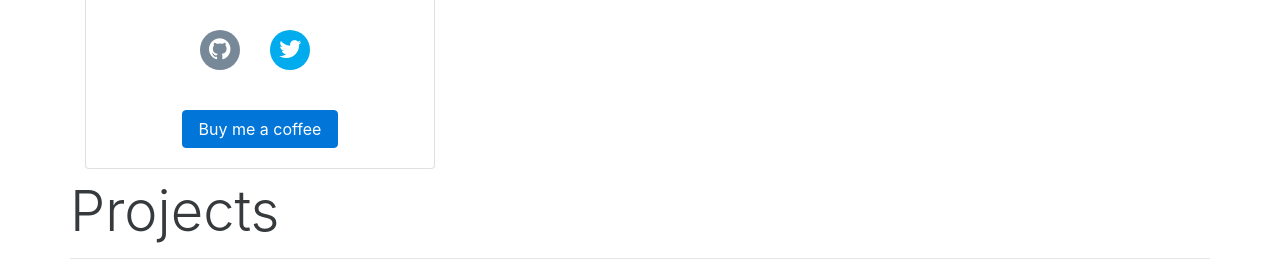
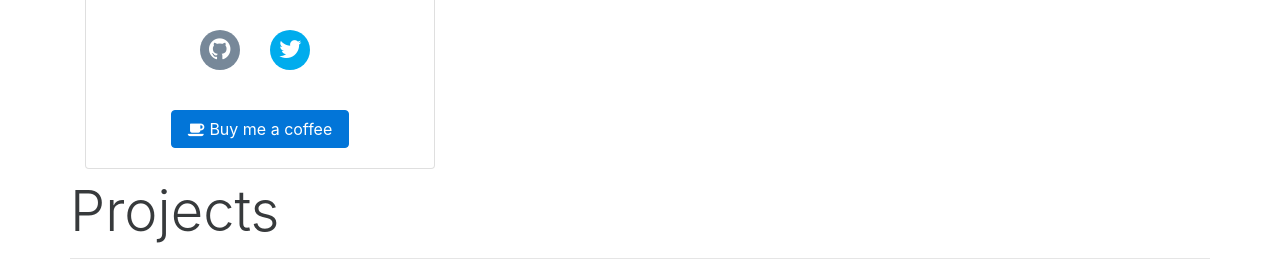
Before and after one commit to Ermuthu/sneakycr0w.com, a Django app: page / in a window 1280 px wide. Shown: the part 530-803 px from the top of the page. Run offline with Django 3.2, Linux system fonts and the light colour scheme; data comes from the database, SQL or seed files in the repository; some libraries are stand-ins or nearby versions; grey boxes are pictures that could not be loaded.

Commit message:
added coffee icon, testing git commit on mac mini

```diff
--- a/static_pages/templates/index.html
+++ b/static_pages/templates/index.html
@@ -31,7 +31,7 @@
             </ul>
           </div>
           <div class="card-block text-xs-center">
-            <a href="#"><button class="btn btn-primary">Buy me a coffee</button></a>
+            <a href="#"><button class="btn btn-primary"><i class="fa fa-coffee"></i> Buy me a coffee</button></a>
           </div>
         </div>
       </div>
```
